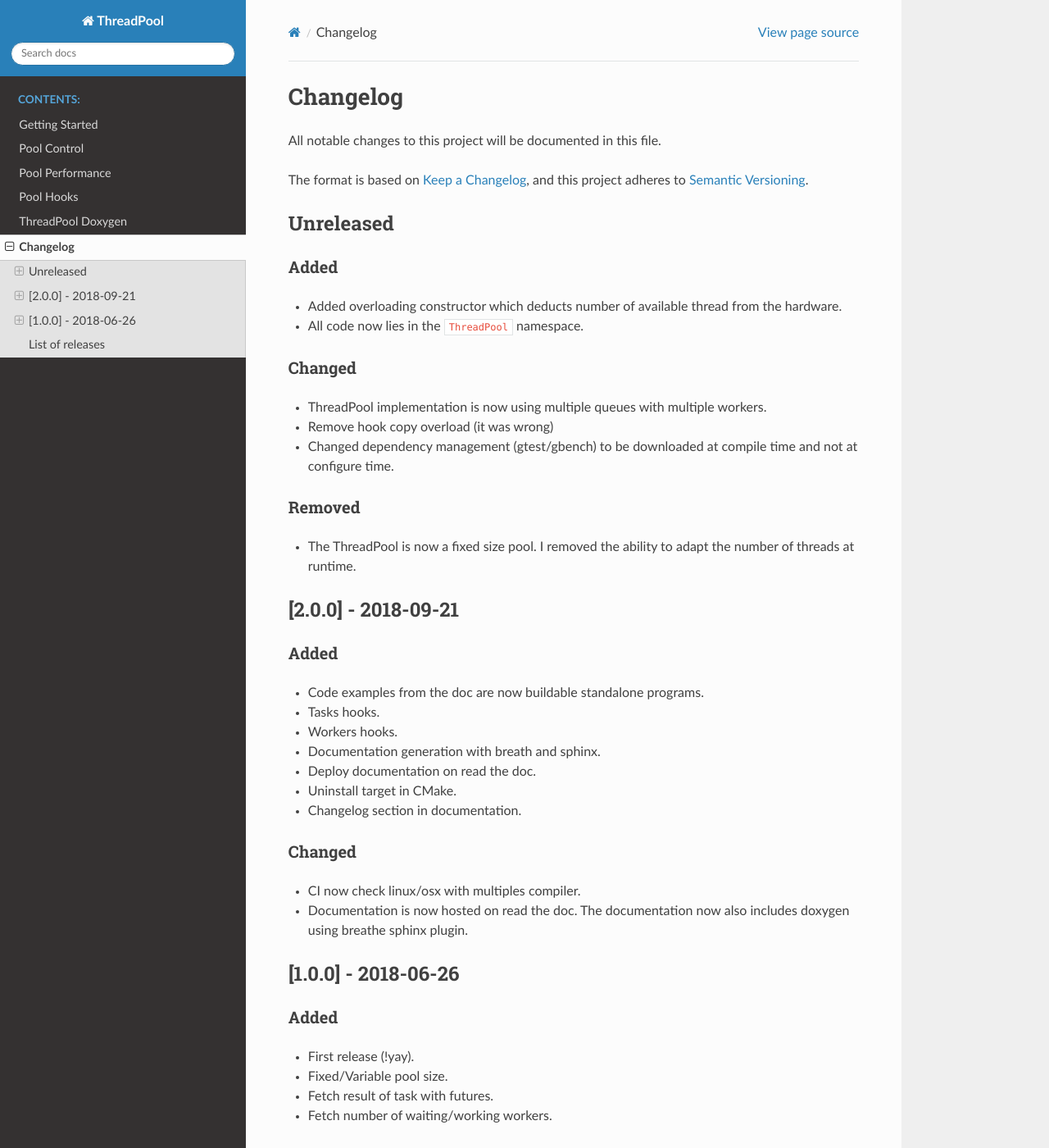
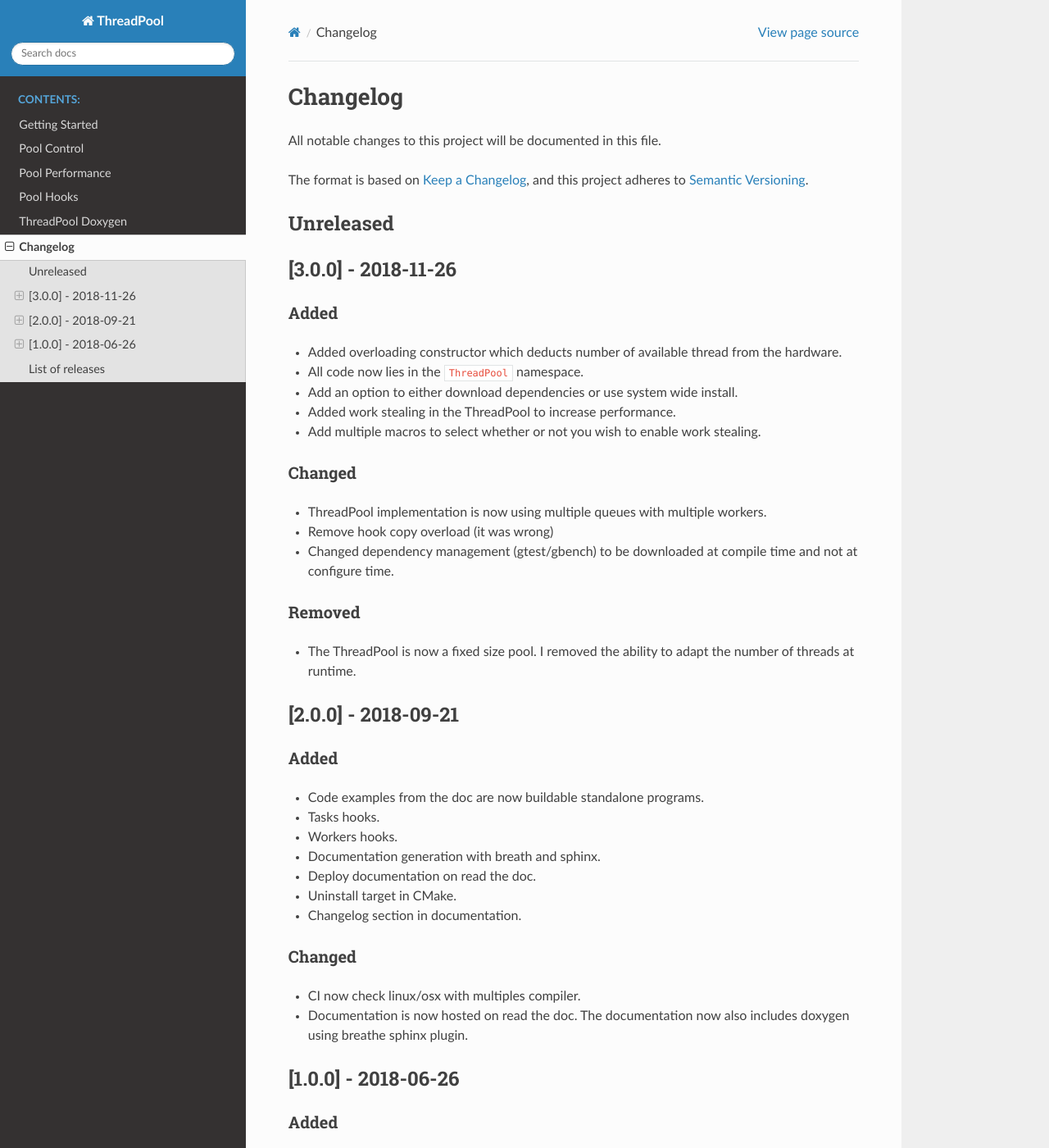
Before and after one commit to reyreaud-l/threadpool, a Sphinx documentation site: the page built from doc/src/changelog.rst, in a window 1280 px wide and 1400 px high. Shown: the whole window at 82% size. Built offline with Sphinx 7.4.7 and the Read the Docs theme 2.0.0, drawn with Linux system fonts in a browser that asks for light colours.

Commit message:
release: v3.0.0
Signed-off-by: Loic Reyreaud <loic.reyreaud@epita.fr>

```diff
--- a/doc/src/changelog.rst
+++ b/doc/src/changelog.rst
@@ -8,11 +8,17 @@
 
 Unreleased
 ----------
+
+[3.0.0] - 2018-11-26
+----------
 Added
 ~~~~~~~
 - Added overloading constructor which deducts number of available thread from
   the hardware.
 - All code now lies in the :code:`ThreadPool` namespace.
+- Add an option to either download dependencies or use system wide install.
+- Added work stealing in the ThreadPool to increase performance.
+- Add multiple macros to select whether or not you wish to enable work stealing.
 
 Changed
 ~~~~~~~
@@ -55,6 +61,7 @@
 
 List of releases
 ----------------
-- `Unreleased <https://github.com/reyreaud-l/threadpool/compare/v1.0.0...HEAD>`_
+- `Unreleased <https://github.com/reyreaud-l/threadpool/compare/v3.0.0...HEAD>`_
+- `3.0.0 <https://github.com/reyreaud-l/threadpool/compare/v2.0.0...v3.0.0>`_
 - `2.0.0 <https://github.com/reyreaud-l/threadpool/compare/v1.0.0...v2.0.0>`_
 - `1.0.0 <https://github.com/reyreaud-l/threadpool/compare/3e51279...v1.0.0>`_
```
Also changed, not shown: 1 other file.
